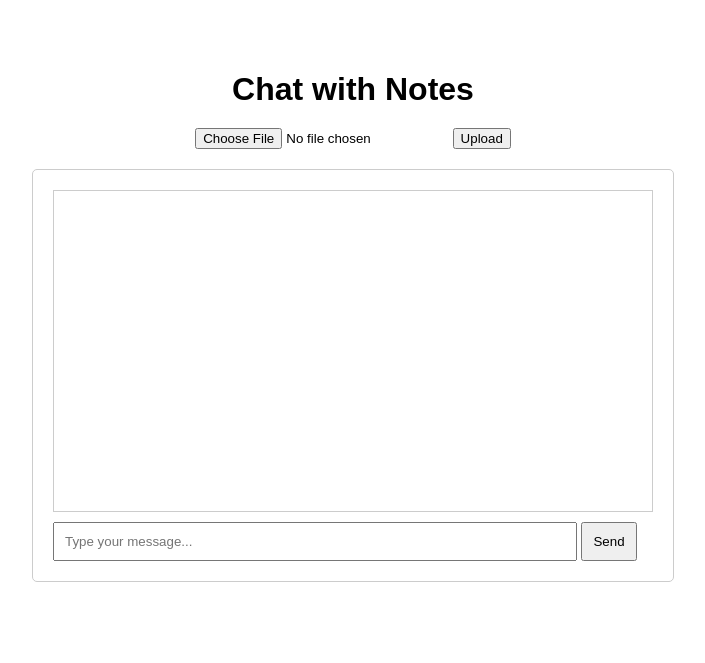
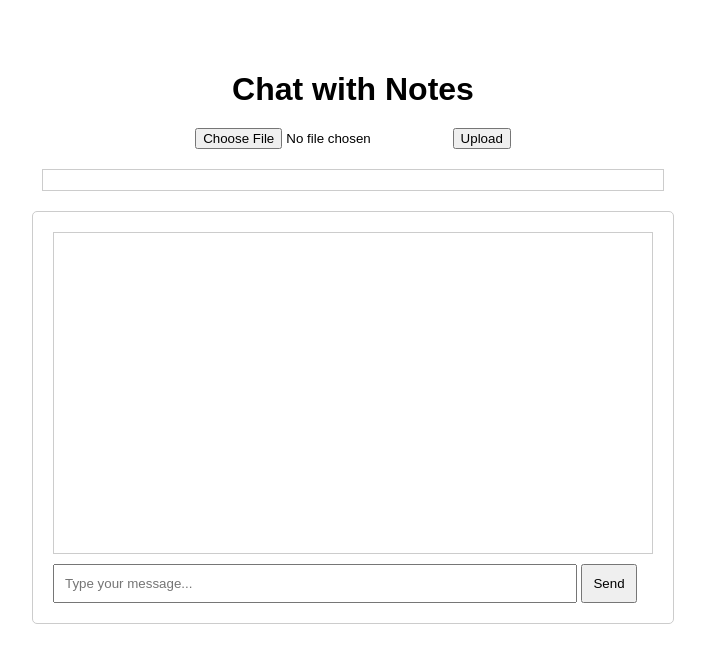
Before and after one commit to fivestarspicy/chat-with-notes, a Flask app: page / in a window 1280 px wide. Shown: the top 663 px of the page, without its empty margins (287-992 px from the left). Run offline with Flask 3, Linux system fonts and the light colour scheme.

Commit message:
Enhanced UI and separated file content from chat history

```diff
--- a/app.py
+++ b/app.py
@@ -4,9 +4,12 @@ import requests
 app = Flask(__name__)
 
 def read_file(file_path):
-    with open(file_path, 'r') as file:
-        content = file.read()
-    return content
+    try:
+        with open(file_path, 'r') as file:
+            content = file.read()
+        return content
+    except Exception as e:
+        return f"Error reading file: {e}"
 
 def generate_response(prompt, conversation_history):
     full_prompt = conversation_history + "\n" + prompt
@@ -15,13 +18,16 @@ def generate_response(prompt, conversation_history):
     data = {
         'prompt': full_prompt,
         'model': 'llama3',
-        'max_tokens': 100
+        'max_tokens': 5000  # Adjust as needed
     }
-    response = requests.post(url, headers=headers, json=data)
-    if response.status_code == 200:
-        return response.json()['choices'][0]['text']
-    else:
-        return f"Error: {response.status_code} - {response.text}"
+    try:
+        response = requests.post(url, headers=headers, json=data)
+        if response.status_code == 200:
+            return response.json()['choices'][0]['text']
+        else:
+            return f"Error: {response.status_code} - {response.text}"
+    except Exception as e:
+        return f"Error: {e}"
 
 @app.route('/')
 def index():
--- a/static/style.css
+++ b/static/style.css
@@ -14,6 +14,15 @@ form {
     margin-bottom: 20px;
 }
 
+#fileContent {
+    width: 80%;
+    max-width: 600px;
+    border: 1px solid #ccc;
+    padding: 10px;
+    margin-bottom: 20px;
+    white-space: pre-wrap; /* Preserves whitespace */
+}
+
 #chatContainer {
     width: 80%;
     max-width: 600px;
@@ -28,6 +37,7 @@ form {
     border: 1px solid #ccc;
     padding: 10px;
     margin-bottom: 10px;
+    white-space: pre-wrap; /* Preserves whitespace */
 }
 
 #userInput {
--- a/templates/index.html
+++ b/templates/index.html
@@ -12,6 +12,7 @@
         <input type="file" id="fileInput">
         <button type="submit">Upload</button>
     </form>
+    <div id="fileContent"></div>
     <div id="chatContainer">
         <div id="chatHistory"></div>
         <input type="text" id="userInput" placeholder="Type your message...">
@@ -33,7 +34,8 @@
                 if (data.error) {
                     alert(data.error);
                 } else {
-                    document.getElementById('chatHistory').innerText = data.content;
+                    document.getElementById('fileContent').innerText = data.content;
+                    document.getElementById('chatHistory').innerText = data.content + "\n";
                 }
             });
         });
@@ -51,8 +53,10 @@
             })
             .then(response => response.json())
             .then(data => {
-                document.getElementById('chatHistory').innerText += "\nYou: " + userInput + "\nAI: " + data.response;
+                var chatHistoryDiv = document.getElementById('chatHistory');
+                chatHistoryDiv.innerText += "\nYou: " + userInput + "\nLlama3: " + data.response;
                 document.getElementById('userInput').value = '';
+                chatHistoryDiv.scrollTop = chatHistoryDiv.scrollHeight; // Auto-scroll to bottom
             });
         });
     </script>
```
